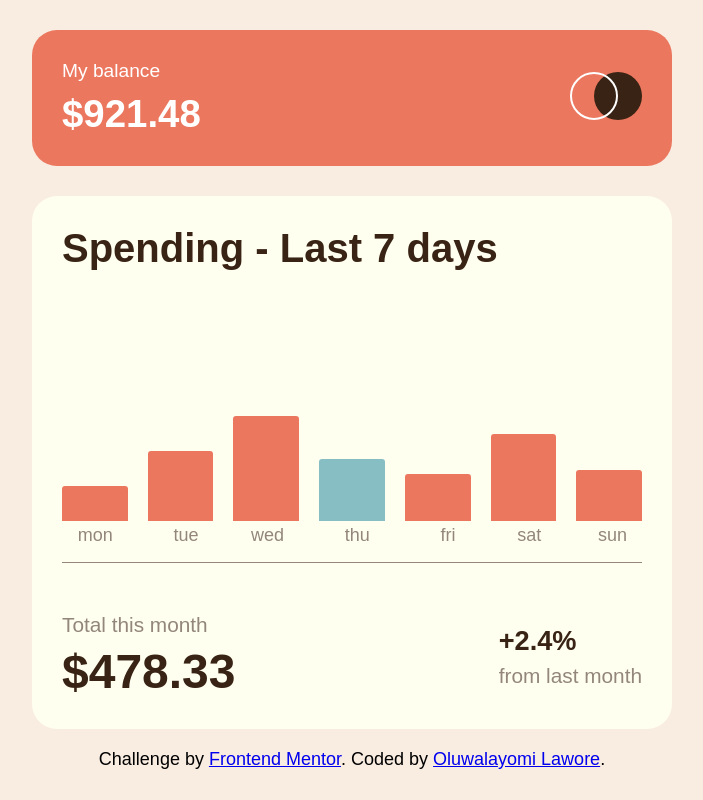
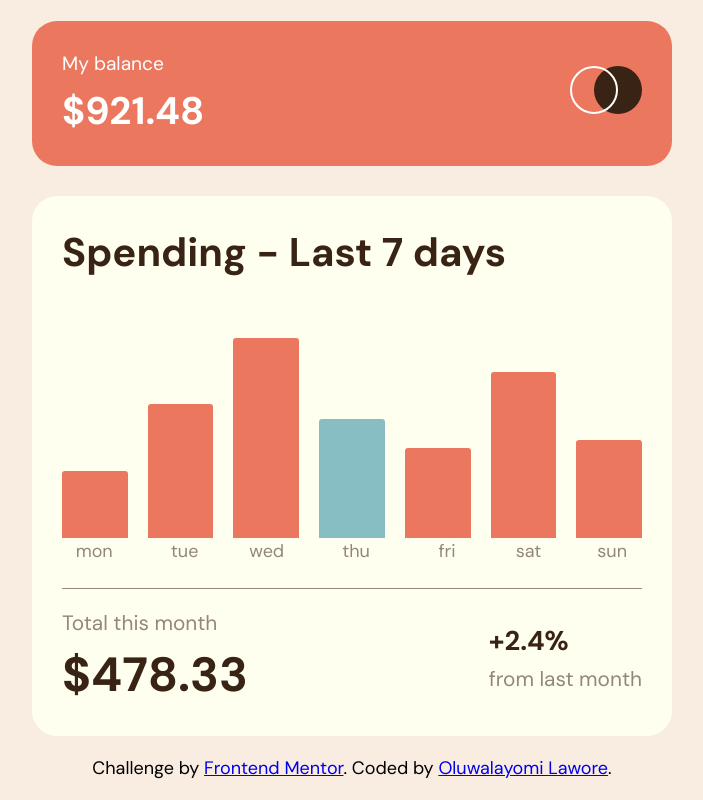
Before and after one commit to Layomi1/expense-chart, a plain HTML site: page index.html in a window 1280 px wide. Shown: the whole page, without its empty margins (288-991 px from the left). Drawn offline with Linux system fonts and the light colour scheme.

Commit message:
implementing frontend mentor correction

```diff
--- a/index.html
+++ b/index.html
@@ -28,7 +28,7 @@
       <main>
         <h2>Spending - Last 7 days</h2>
         <section id="chart"></section>
-        <br />
+
         <footer>
           <article>
             <p>Total this month</p>
@@ -36,7 +36,7 @@
           </article>
 
           <article>
-            <h4 id="rate">+2.4%</h4>
+            <p id="rate">+2.4%</p>
             <p>from last month</p>
           </article>
         </footer>
--- a/index.js
+++ b/index.js
@@ -5,21 +5,23 @@ async function getData() {
     const response = await fetch("./data.json");
     const data = await response.json();
 
+    const currentDay = new Intl.DateTimeFormat("en-US", {
+      weekday: "short",
+    }).format(Date.now());
+
+    const maxAmount = Math.max(...data.map((element) => element.amount));
     data.forEach((element) => {
       const bar = document.createElement("article");
       bar.classList.add("bar");
 
-      bar.style.height = `${element.amount}%`;
+      const barHeight = (element.amount / maxAmount) * 100;
 
-      const currentDay = new Intl.DateTimeFormat("en-US", {
-        weekday: "short",
-      }).format(Date.now());
-
-      if (element.day == currentDay.toLocaleLowerCase()) {
+      if (element.day === currentDay.toLocaleLowerCase()) {
         bar.style.backgroundColor = "#87bec4";
       }
+      bar.style.height = `${barHeight}%`;
 
-      bar.innerHTML = `<span id='day'> ${element.day}
+      bar.innerHTML = `<span> ${element.day}
       </span>`;
 
       const tooltip = document.createElement("p");
--- a/style.css
+++ b/style.css
@@ -1,3 +1,4 @@
+@import url("https://fonts.googleapis.com/css2?family=DM+Sans:ital,opsz,wght@0,9..40,100..1000;1,9..40,100..1000&display=swap");
 * {
   margin: 0;
   padding: 0;
@@ -23,7 +24,8 @@ body {
   align-items: center;
   justify-content: center;
   font-size: 18px;
-  font-family: "DM+Sans", sans-serif;
+  font-family: "DM Sans", sans-serif;
+  font-weight: 400;
 }
 
 section {
@@ -50,26 +52,27 @@ header p {
 h1 {
   font-size: 2.4rem;
   margin-top: 10px;
+  font-weight: 700;
 }
 h2 {
   font-size: 2.5rem;
   color: var(--brown-950);
   margin-bottom: 50px;
+  font-weight: 700;
 }
 h3 {
   font-size: 3rem;
   color: var(--brown-950);
   margin-top: 7px;
-}
-h4 {
-  font-size: 1.7rem;
-  margin-bottom: 7px;
+  font-weight: 700;
 }
 
 main {
   padding: 30px;
   margin-bottom: 20px;
   background: #fffff0;
+  display: grid;
+  gap: 30px;
 }
 #chart {
   height: 200px;
@@ -79,12 +82,16 @@ main {
   justify-content: center;
   gap: 20px;
 }
+
 .bar {
-  width: 70px;
+  max-width: 70px;
   background: var(--primary-red);
   position: relative;
   border-top-left-radius: 3px;
   border-top-right-radius: 3px;
+  flex: 1;
+  margin-bottom: 20px;
+  border: 0;
 }
 
 .bar span {
@@ -93,7 +100,8 @@ main {
   right: 15px;
   color: var(--brown-400);
 }
-.bar span:hover {
+.bar span:hover,
+.bar span:focus-visible {
   cursor: pointer;
 }
 
@@ -102,10 +110,10 @@ main {
   width: 100%;
   font-size: 0.75rem;
   position: absolute;
-  top: -50%;
+  top: -35%;
   text-align: center;
   color: #fffff0;
-  background: hsl(25, 47%, 15%);
+  background: var(--brown-950);
   display: flex;
   align-items: center;
   justify-content: center;
@@ -118,21 +126,27 @@ main {
   opacity: 1;
 }
 footer {
-  border-top: 1px solid var(--brown-400);
-  margin-top: 20px;
   display: flex;
   align-items: center;
   justify-content: space-between;
+  border-top: 1px solid var(--brown-400);
 }
 
 footer article {
-  margin-top: 50px;
+  margin-top: 20px;
 }
 
 #rate,
 #amount {
   color: var(--brown-950);
 }
+
+#rate {
+  font-size: 1.7rem;
+  margin-bottom: 7px;
+  font-weight: 700;
+}
+
 footer article p {
   color: var(--brown-400);
   font-size: 1.3rem;
```
Also changed, not shown: images/screenshot.png (added), 2 other files.
